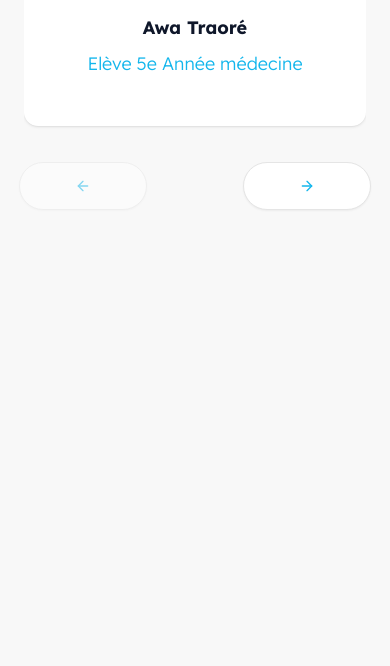
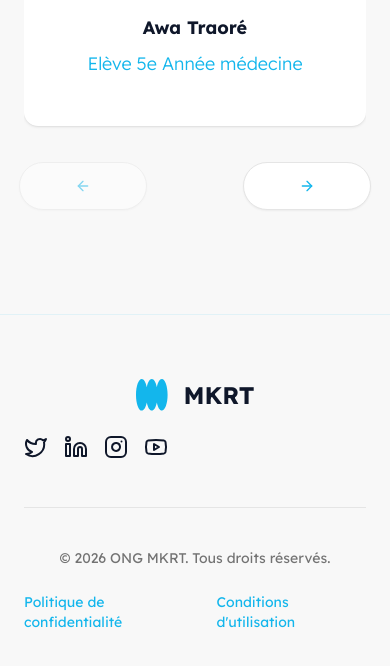
Before and after one commit to karaag2/ngo_test_repo, a Next.js app in the folder frontend/: page / in a window 390 px wide. Shown: the part 6228-6894 px from the top of the page. Built offline with nearby package versions, Linux system fonts and the light colour scheme; no server answers.

Commit message:
feat(rootLayoot): implemented footer-full

```diff
--- a/frontend/app/layout.tsx
+++ b/frontend/app/layout.tsx
@@ -3,6 +3,7 @@ import { Lexend } from "next/font/google";
 import "./globals.css";
 import Header from "@/src/components/sections/header";
 import PageLayout from "@/src/components/GlobalLayout";
+import Footer from "@/src/components/sections/Footer";
 
 const lexend = Lexend({ subsets: ["latin"] });
 
@@ -24,6 +25,7 @@ export default function RootLayout({
         <PageLayout>
           <Header/>
         {children}
+        <Footer/>
         </PageLayout>
 
       </body>
--- a/frontend/app/page.tsx
+++ b/frontend/app/page.tsx
@@ -5,6 +5,7 @@ import Stats from "@/src/components/sections/Stats";
 import Map from "@/src/components/sections/MapSection";
 import Donation from "@/src/components/sections/Donation";
 import Temoignages from "@/src/components/sections/Temoignages";
+import Footer from "@/src/components/sections/Footer";
 const page = () => {
   return (
     <div className="min-h-full inset-0">
@@ -12,15 +13,8 @@ const page = () => {
       <Cause />
       <Stats />
       <Map />
-      <Donation/>
-      <Temoignages/>
-      <div className="h-screen"></div>
-      <div className="h-screen"></div>
-      <div className="h-screen"></div>
-      <div className="h-screen"></div>
-      <div className="h-screen"></div>
-      <div className="h-screen"></div>
-      <div className="h-screen"></div>
+      <Donation />
+      <Temoignages />
     </div>
   );
 };
--- a/frontend/src/components/sections/Footer.tsx
+++ b/frontend/src/components/sections/Footer.tsx
@@ -1,13 +1,41 @@
-import React from 'react'
-
+import React from "react";
+import Image from "next/image";
+import Link from "next/link";
+import { TwitterIcon, FacebookIcon, InstagramIcon, YoutubeIcon, LinkedinIcon } from "lucide-react";
 const Footer = () => {
   return (
-    <section className='pt-16 pb-8 px-6 border-t border-foreground/10'>
-        <div>
+    <footer className="pt-16 pb-8 px-6 border-t border-foreground/10 ">
+      <div className="flex flex-col items-center gap-y-12 w-full">
+        <div className="flex max-md:flex-col gap-y-6 md:justify-between w-full md:px-6">
+          <div className="flex gap-x-4 justify-center">
+            <Image
+              src="/logo.svg"
+              alt="Logo"
+              width={128}
+              height={128}
+              className="h-8 w-auto text-primary"
+            />
+            <span className="text-main text-2xl font-bold">MKRT</span>
+          </div>
+          <div className="flex gap-x-4">
+            <Link href="/"><TwitterIcon className="text-main" size={24} /></Link>
+            <Link href="/cause"><LinkedinIcon className="text-main" size={24} /></Link>
+            <Link href="/stats"><InstagramIcon className="text-main" size={24} /></Link>
+            <Link href="/donation"><YoutubeIcon className="text-main" size={24} /></Link>
+          </div>
+        </div>
+        <div className="flex max-md:flex-col md:justify-between w-full md:px-6 md:items-center gap-y-4 pt-8 border-t">
+          <p className="text-center text-sm text-muted-foreground py-2">
+            &copy; {new Date().getFullYear()} ONG MKRT. Tous droits réservés.
+          </p>
+          <div className="flex gap-x-4">
+            <Link href="/privacy" className="text-sm ">Politique de confidentialité</Link>
+            <Link href="/terms" className="text-sm">Conditions d'utilisation</Link>
+          </div>
+        </div>
+      </div>
+    </footer>
+  );
+};
 
-        </div>
-    </section>
-  )
-}
-
-export default Footer
+export default Footer;
```
